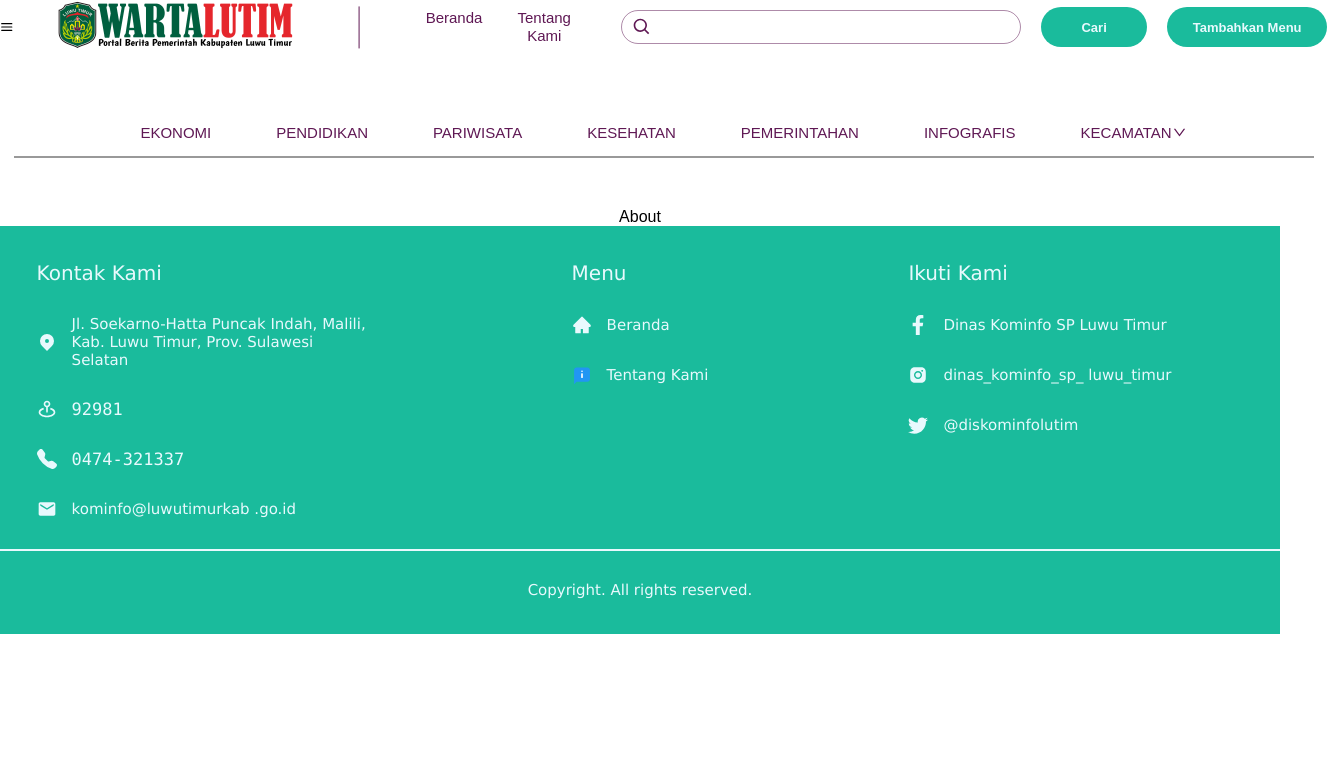
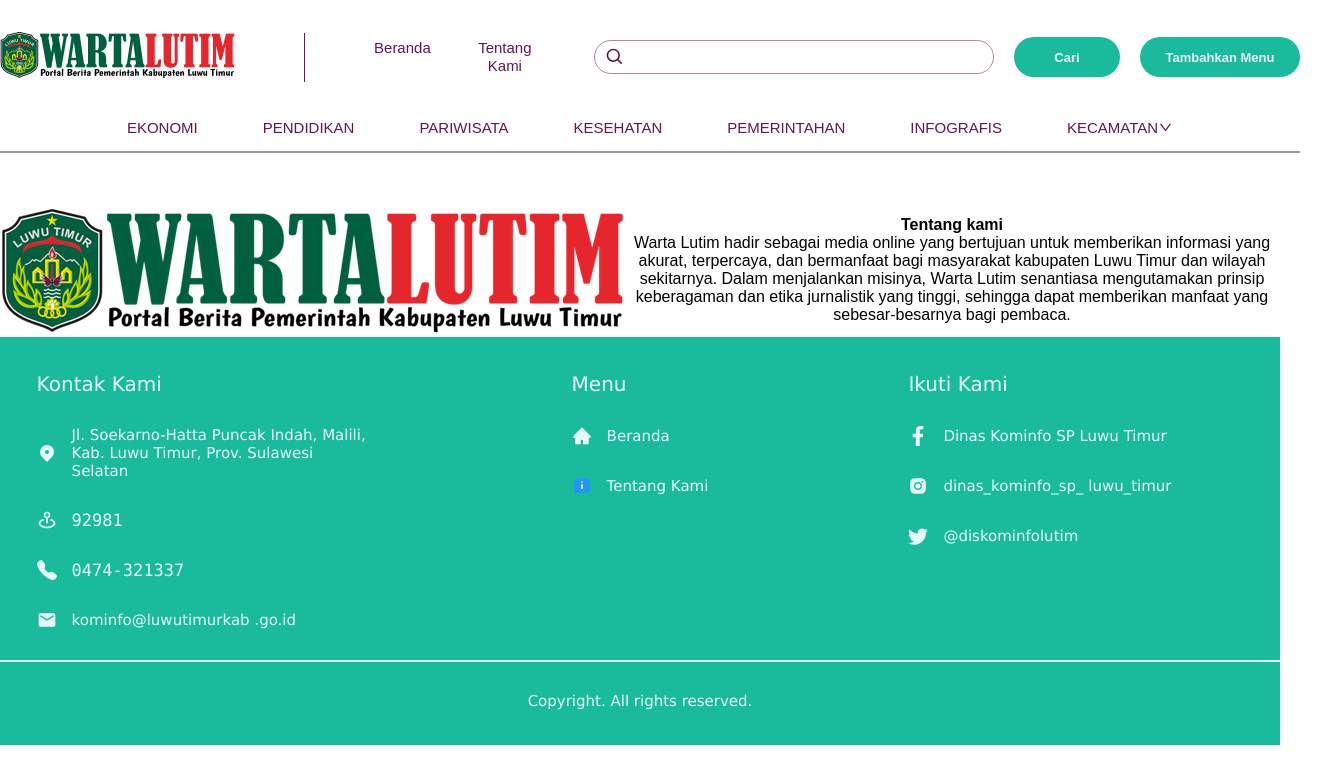
Before and after one commit to achmadjie/Wartalutim-2.0, a React (Create React App) app: page /about in a window 1280 px wide. Shown: the top 784 px of the page, 1327 px wide, since content can reach past the window. Built offline with nearby package versions, Linux system fonts and the light colour scheme.

Commit message:
create about us page

```diff
--- a/src/components/footer/Footer.module.css
+++ b/src/components/footer/Footer.module.css
@@ -93,11 +93,11 @@
 /* @media screen and (min-width: 991px) {
 } */
 
-@media screen and (max-width: 480px) {
+@media screen and (max-width: 990px) {
 	.footer_container{
 		padding: 30px 0;
 		row-gap: 25px;
-		/* width: 480px; */
+		width: auto;
 	}
 
 	.footer_data_container{
--- a/src/components/latest-news/LatestNews.module.css
+++ b/src/components/latest-news/LatestNews.module.css
@@ -103,7 +103,7 @@
 
 } */
 
-@media screen and (max-width: 480px) {
+@media screen and (max-width: 990px) {
 	.latest_news_container{
 		row-gap: 20px;
 		justify-content: center;
--- a/src/components/navbar/Navbar.module.css
+++ b/src/components/navbar/Navbar.module.css
@@ -3,8 +3,7 @@
   display: flex;
   flex-direction: column;
   row-gap: 2.188rem;
-  margin-bottom: 50px;
-  /* margin-top: 20px; */
+  margin: 30px 0 50px;
   flex-wrap: wrap;
   width: auto;
 }
@@ -20,7 +19,8 @@
   flex-direction: row;
   align-items: center;
   justify-content: center;
-  column-gap: 45px;
+  column-gap: 2.813rem;
+  width: 100%;
 }
 
 .vert_rule {
@@ -123,13 +123,13 @@
   width: 1300px;
 }
 
-@media screen and (min-width: 320px){
+@media screen and (min-width: 481px){
   .mobile_menu_icon, .horiz_rule{
-    /* display: none; */
+    display: none;
   }
 }
 
-@media screen and (max-width: 480px) {
+@media screen and (max-width: 990px) {
   .nav_menu, .search_bar, .vert_rule, .search_btn, .navbar_menu_container{
     display: none;
   }
@@ -137,6 +137,10 @@
   .navbar_container{
     margin: 0;
     row-gap: 0;
+  }
+
+  .mobile_menu_icon, .horiz_rule{
+    display: inline;
   }
 
   .mobile_menu{
--- a/src/components/popular-related/PopularRelated.module.css
+++ b/src/components/popular-related/PopularRelated.module.css
@@ -82,7 +82,7 @@
 
 /* Related Line */
 .popular_related_line {
-  width: 297px;
+  width: 327px;
   border-top: 0.5px solid var(--grey);
 }
 
@@ -132,7 +132,7 @@
   color: var(--purple);
 }
 
-@media screen and (min-width: 991px) {
+@media screen and (min-width: 481px) {
 }
 
 @media screen and (max-width: 990px) {
@@ -155,10 +155,12 @@
 
   .popular_news {
     width: 227px;
+    cursor: pointer;
   }
 
   .popular_news_title_container {
     column-gap: 10px;
+
   }
 
   .popular_news_number {
--- a/src/components/welcome-date/WelcomeDate.module.css
+++ b/src/components/welcome-date/WelcomeDate.module.css
@@ -6,6 +6,7 @@
 	column-gap: 668px;
 	cursor: default;
 	width: 1300px;
+	/* align-self: flex-start; */
 }
 
 .welcome_text h2{
--- a/src/index.css
+++ b/src/index.css
@@ -29,9 +29,16 @@
   box-sizing: border-box;
   list-style-type: none;
   text-decoration: none;
+  /* display: flex; */
+  /* justify-content: center; */
   /* height: 100%; */
+  /* width: 100%; */
 }
 
 body::-webkit-scrollbar{
   display: none;
 }
+
+html, body{
+  width: 100%;
+}
--- a/src/pages/about/About.jsx
+++ b/src/pages/about/About.jsx
@@ -1,7 +1,22 @@
-import React from 'react'
+import React from "react";
+import logo_about from "../../assets/images/logo_about.png"
+import styles from "./about.module.css";
 
 export default function About() {
   return (
-	<div>About</div>
-  )
+    <div className={styles.about_container}>
+      <img src={logo_about} alt="about-logo" />
+      <div className={styles.about_desc_container}>
+        <h3 className={styles.about_text}>Tentang kami</h3>
+        <p className={styles.about_desc_text}>
+          Warta Lutim hadir sebagai media online yang bertujuan untuk memberikan
+          informasi yang akurat, terpercaya, dan bermanfaat bagi masyarakat
+          kabupaten Luwu Timur dan wilayah sekitarnya. Dalam menjalankan
+          misinya, Warta Lutim senantiasa mengutamakan prinsip keberagaman dan
+          etika jurnalistik yang tinggi, sehingga dapat memberikan manfaat yang
+          sebesar-besarnya bagi pembaca.
+        </p>
+      </div>
+    </div>
+  );
 }
--- /dev/null
+++ b/src/pages/about/about.module.css
@@ -0,0 +1,6 @@
+.about_container{
+	display: flex;
+	flex-direction: row;
+	justify-content: center;
+	align-items: center;
+}
--- a/src/pages/homepage/Homepage.module.css
+++ b/src/pages/homepage/Homepage.module.css
@@ -5,7 +5,7 @@
 	align-items: center;
 	justify-content: center;
 	height: auto;
-	margin: 55px 0;
+	/* margin: 55px 0; */
 	width: auto;
 }
 
@@ -26,16 +26,17 @@
 	display: flex;
 	flex-direction: row;
 	align-items: flex-start;
-	column-gap: 150px;
+	column-gap: 148px;
+	width: auto;
 }
 
-@media screen and (min-width: 320px){
-	.headlines_container_mobile, .latest_news_container_mobile, .homepage_line_mobile{
-		/* display: none; */
+@media screen and (min-width: 481px){
+	.headlines_container_mobile, .latest_news_container_mobile, .homepage_line_mobile, .popular_related_posters_container_mobile{
+		display: none;
 	}
 }
 
-@media screen and (max-width: 480px){
+@media screen and (max-width: 990px){
 	.headlines_popular_container, .latest_news_posters, .homepage_line{
 		display: none;
 	}
@@ -52,6 +53,10 @@
 		width: 450px;
 	}
 
+	.headlines_container_mobile, .latest_news_container_mobile, .homepage_line_mobile, .popular_related_posters_container_mobile{
+		display: inline;
+	}
+
 	.popular_related_posters_container_mobile{
 		display: flex;
 		flex-direction: row;
```
Also changed, not shown: src/assets/images/logo_about.png (added).
